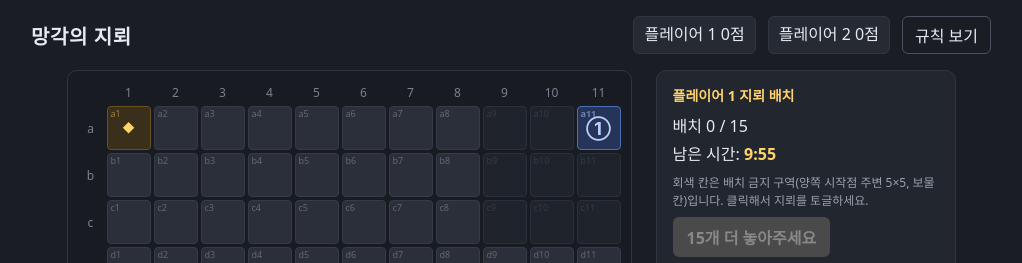
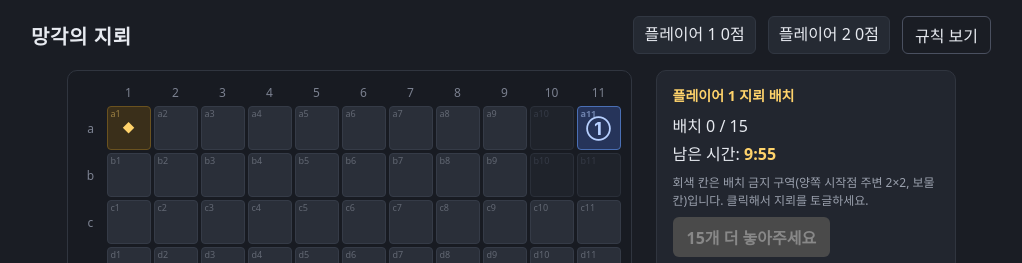
Before and after one commit to koronya/forgotten-mine, a React (Vite) app: page / in a window 1280 px wide. Shown: the top 263 px of the page, without its empty margins (129-1151 px from the left). Built offline with nearby package versions, Linux system fonts and the light colour scheme.

Commit message:
feat: 지뢰 설치 구간 변경 및 plan.md 생성

```diff
--- a/src/components/RulesModal.tsx
+++ b/src/components/RulesModal.tsx
@@ -22,7 +22,7 @@ export function RulesModal() {
             <h2 style={{ margin: 0 }}>망각의 지뢰 규칙 요약</h2>
             <ul style={{ lineHeight: 1.6, paddingLeft: 18, margin: 0 }}>
               <li>11×11 보드. 보물은 a1, f6, k11. 시작점은 a11(P1), k1(P2).</li>
-              <li>각 플레이어는 지뢰 15개를 비공개로 배치. 양쪽 시작점 5×5 영역과 보물 칸은 금지.</li>
+              <li>각 플레이어는 지뢰 15개를 비공개로 배치. 양쪽 시작점 2×2 영역(a10·a11·b10·b11 / j1·j2·k1·k2)과 보물 칸은 금지.</li>
               <li>배치가 끝나면 지뢰는 화면에서 사라집니다. 암기 플레이.</li>
               <li>자기 차례엔 8방 인접 칸 중 상대 말이 없는 곳으로 1칸 이동.</li>
               <li>빈 칸 이동: 주변 8칸 지뢰 개수만큼 득점. 같은 칸 재득점 불가.</li>
--- a/src/components/SetupPanel.tsx
+++ b/src/components/SetupPanel.tsx
@@ -38,7 +38,7 @@ export function SetupPanel({ player }: Props) {
         </span>
       </p>
       <p style={{ margin: '8px 0', fontSize: 12, color: '#9aa0ad' }}>
-        회색 칸은 배치 금지 구역(양쪽 시작점 주변 5×5, 보물 칸)입니다. 클릭해서 지뢰를 토글하세요.
+        회색 칸은 배치 금지 구역(양쪽 시작점 주변 2×2, 보물 칸)입니다. 클릭해서 지뢰를 토글하세요.
       </p>
       <button
         type="button"
--- a/src/game/constants.ts
+++ b/src/game/constants.ts
@@ -5,7 +5,7 @@ export const MINE_COUNT = 15
 export const SETUP_SECONDS = 600
 export const MINE_PENALTY = -5
 export const TREASURE_SCORES = [10, 15, 20] as const
-export const START_FORBIDDEN_RADIUS = 2
+export const START_FORBIDDEN_RADIUS = 1
 
 export const TREASURES: Coord[] = [
   { row: 5, col: 5 },
```
Also changed, not shown: 1 other file (tests, documents, lock files or other folders).
